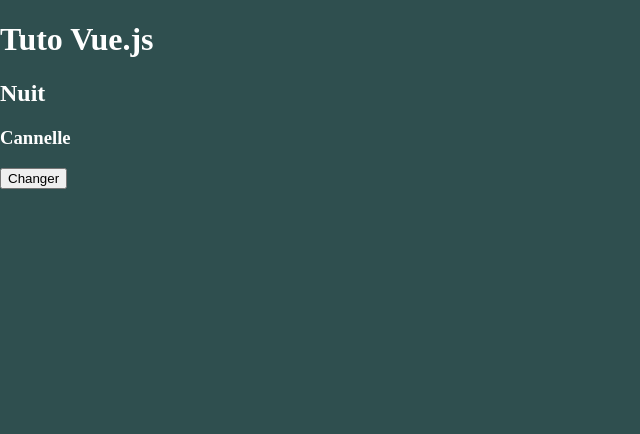
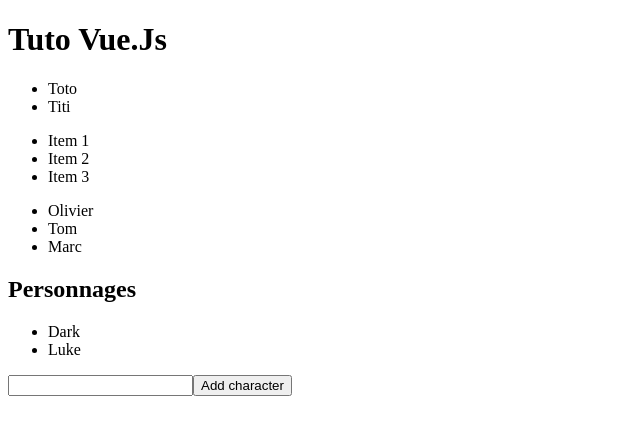
Before and after one commit to techmefr/vuejs-learning-form-vif-vmodel, a Vue app: page / in a window 1280 px wide. Shown: the top 434 px of the page, without its empty margins (0-640 px from the left). Built offline with nearby package versions, Linux system fonts and the light colour scheme.

Commit message:
explain loop in vue js

```diff
--- a/src/App.vue
+++ b/src/App.vue
@@ -1,45 +1,57 @@
 <script setup>
-import { ref, computed } from 'vue';
+import { ref } from 'vue';
 
-//var
-const msg = ref('Tuto Vue.js');
-const themeMode = ref(false);
+//Var
+const msg = ref('Tuto Vue.Js')
+const items = ref(['Item 1', 'Item 2', 'Item 3'])
+let id = 0
 
-// computed property
-const jour = computed(() => themeMode.value);
+const goodItems = ref([
+  { id: id++, text: 'Olivier' },
+  { id: id++, text: 'Tom' },
+  { id: id++, text: 'Marc' }
+])
+
+const newCharacter = ref('');
+const characters = ref([
+  { id: id++, text: 'Dark' },
+  { id: id++, text: 'Luke' }
+])
 
 //Func
-const changeThemeMode = () => {
-  themeMode.value = !themeMode.value;
-};
+const addCharacter = () => {
+  if (newCharacter.value.trim()) {
+    characters.value.push({ id: id++, text: newCharacter.value })
+    newCharacter.value = ''
+  }
+}
 </script>
 
 <template>
-  <main id="main" :class="!themeMode ? 'nuit' : ''">
+  <main id="main">
     <h1>{{ msg }}</h1>
-    <!-- Visible ou non dans le dom  -->
-    <h2 v-if="themeMode == true">Jour</h2>
-    <h2 v-else>Nuit</h2>
-    <!-- Equivalent à display none  -->
-    <h3 v-show="themeMode">Pomme</h3>
-    <h3 v-show="!themeMode">Cannelle</h3>
+    <ul>
+      <li>Toto</li>
+      <li>Titi</li>
+    </ul>
 
-    <button @click="changeThemeMode">Changer</button>
+    <ul>
+      <li v-for="item in items" :key="item">{{ item }}</li>
+    </ul>
+
+    <ul>
+      <li v-for="goodItem in goodItems" :key="goodItem.id">{{ goodItem.text }}</li>
+    </ul>
+
+    <div>
+      <h2>Personnages</h2>
+      <ul>
+        <li v-for="character in characters" :key="character.id">{{ character.text }}</li>
+      </ul>
+      <input type="text" v-model="newCharacter">
+      <button @click="addCharacter">Add character</button>
+    </div>
   </main>
 </template>
 
-<style scoped>
-#main {
-  background: lightblue;
-  position: absolute;
-  top: 0;
-  left: 0;
-  right: 0;
-  bottom: 0;
-}
-
-.nuit {
-  background: darkslategrey !important;
-  color: white;
-}
-</style>
+<style scoped></style>
```
